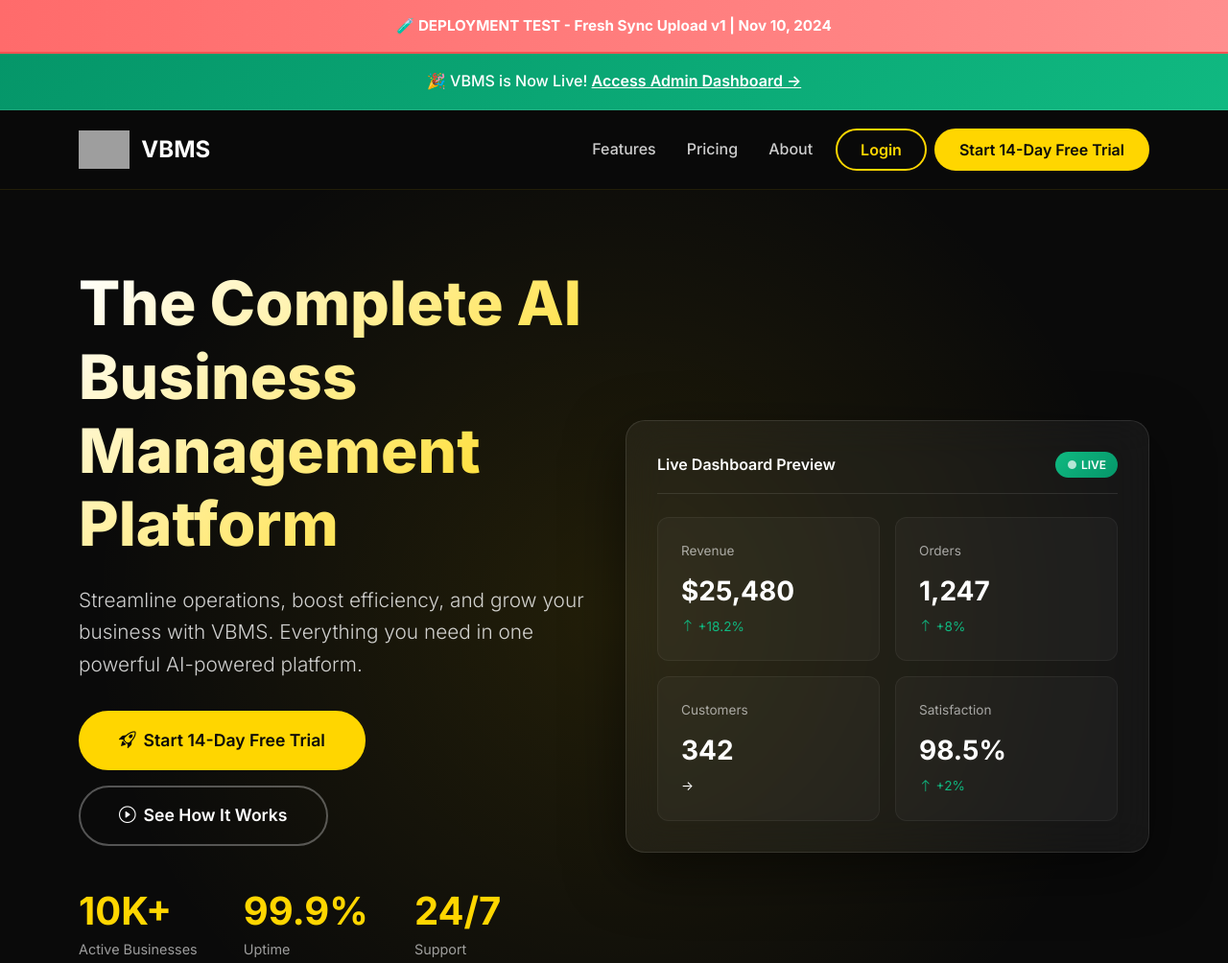
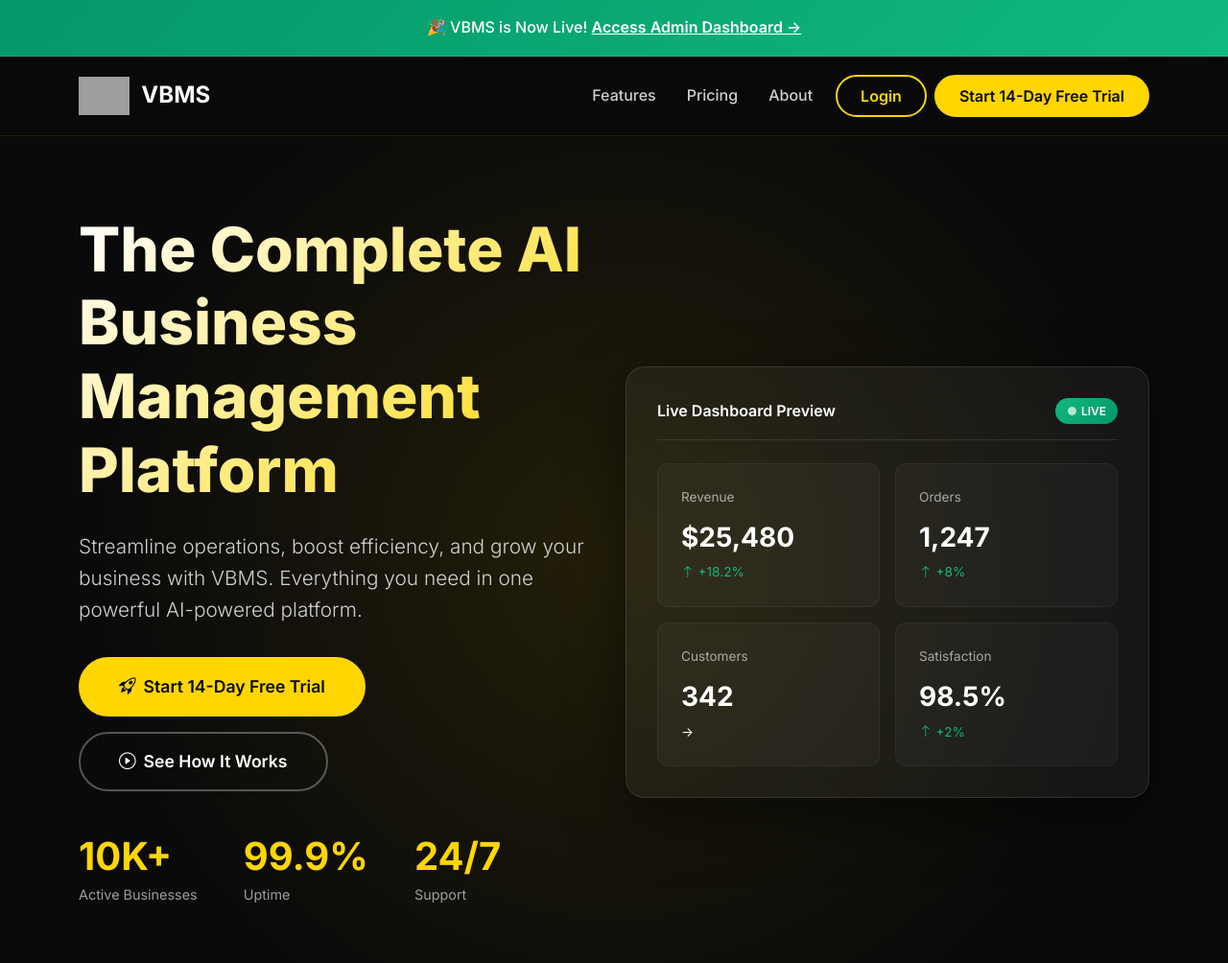
Before and after one commit to Bobbywealth/VBMS-FRESH, a website: page 07-04-2025/VBMS Website/VBMS Website/index.html in a window 1280 px wide. Shown: the top 1004 px of the page at 96% size. Drawn offline with nearby package versions, Linux system fonts and the light colour scheme; no server answers; grey boxes are pictures that could not be loaded.

Commit message:
Remove deployment test banner from homepage

```diff
--- a/07-04-2025/VBMS Website/VBMS Website/index.html
+++ b/07-04-2025/VBMS Website/VBMS Website/index.html
@@ -667,10 +667,7 @@
   </style>
 </head>
 <body>
-  <!-- Testing Banner -->
-  <div style="background: linear-gradient(90deg, #FF6B6B, #FF8E8E); padding: 15px; text-align: center; font-weight: bold; color: white; font-size: 0.95rem; border-bottom: 2px solid #ff5252;">
-    🧪 DEPLOYMENT TEST - Fresh Sync Upload v1 | Nov 10, 2024
-  </div>
+
 
   <!-- Announcement Banner -->
   <div class="announcement">
```
